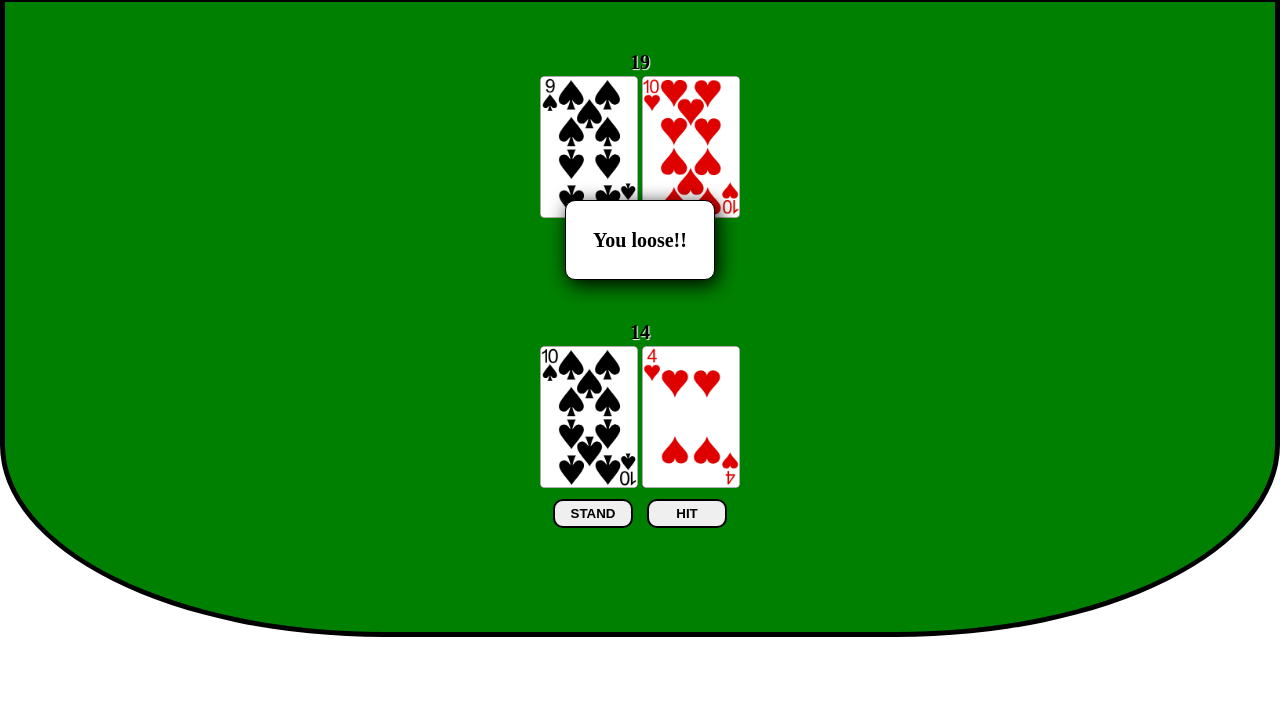
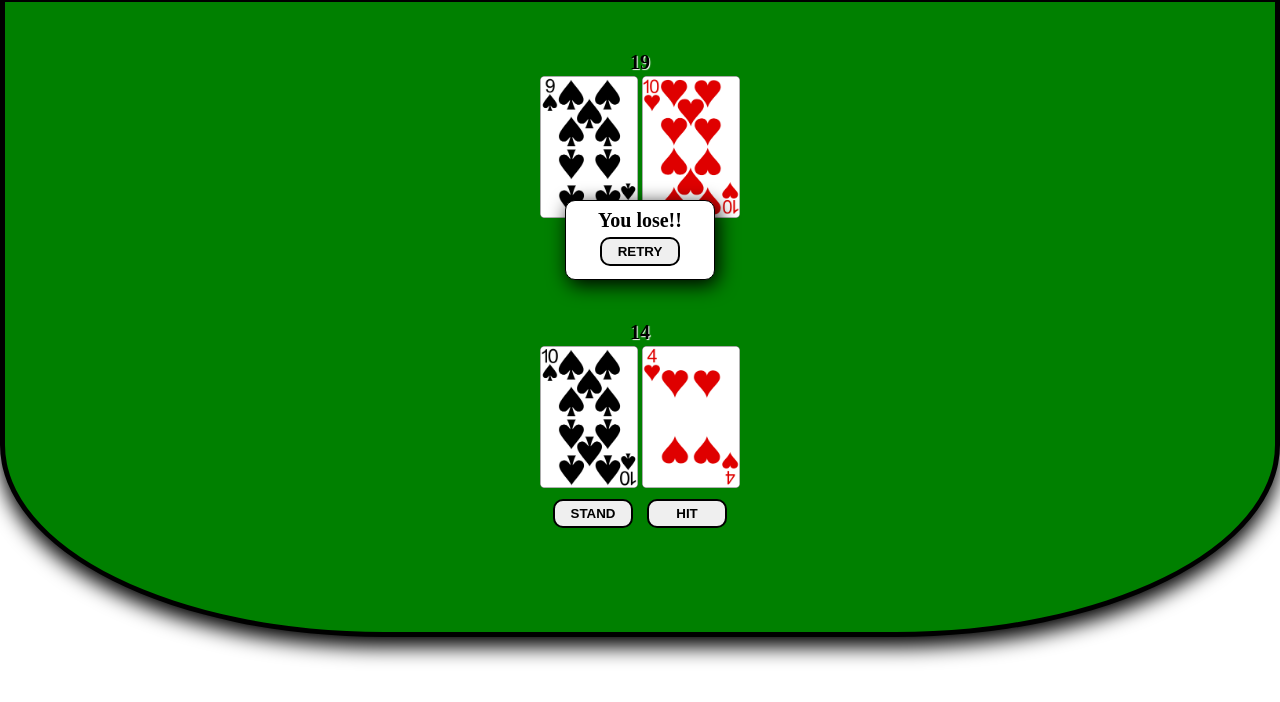
Before and after one commit to lazo2212/Blackjack_card_game, a plain HTML site: page index.html in a window 1280 px wide. Both pictures are taken after a click on the button "STAND". Shown: the part 40-742 px from the top of the page. Drawn offline with Linux system fonts and the light colour scheme.

Commit message:
modified:   assets/js/app.js 	modified:   assets/style/style.css

```diff
--- a/assets/js/app.js
+++ b/assets/js/app.js
@@ -1,3 +1,4 @@
+const blackjackApp = () => {
   const createDeck = () => {
     const DECK = [];
     const cards = [
@@ -99,6 +100,22 @@ const showMessage = (text) => {
     message.classList.add('message');
     message.textContent = text;
     document.body.appendChild(message);
+    const retryButton = document.createElement('button');
+    retryButton.classList.add('button');
+    retryButton.textContent = 'RETRY';
+    message.appendChild(retryButton);
+    const clearTable = () => {
+      dealerHand.innerHTML = '';
+      playerHand.innerHTML = '';
+      document.body.removeChild(message);
+    };
+    const retry = () => {
+      retryButton.addEventListener('click', () => {
+        clearTable();
+        blackjackApp();
+      });
+    };
+    retry();
   };
 
   const hit = () => {
@@ -129,17 +146,17 @@ const checkScore = () => {
     if (playerScore === 21) {
       showMessage('You win!!');
     } else if (dealerScore === 21) {
-    showMessage('You loose!!');
+      showMessage('You lose!!');
     } else if (dealerScore > 21) {
       showMessage('You win!!');
     } else if (playerScore > 21) {
-    showMessage('You loose!!');
+      showMessage('You lose!!');
     } else if (playerScore > dealerScore) {
       showMessage('You win!!');
     } else if (playerScore === dealerScore) {
       showMessage('Draw');
     } else {
-    showMessage('You loose!!');
+      showMessage('You lose!!');
     }
     buttonStand.removeEventListener('click', checkScore);
     buttonHit.removeEventListener('click', hit);
@@ -181,3 +198,6 @@ const initialDealingCards = () => {
   };
 
   initialDealingCards();
+};
+
+blackjackApp();
--- a/assets/style/style.css
+++ b/assets/style/style.css
@@ -18,8 +18,9 @@ h1 {
 .container {
   width: 100%;
   height: 80%;
-  background-color: green;
+  background-color: #008000;
   border: 5px solid #000;
+  box-shadow: 0 10px 20px #000;
   border-radius: 0 0 30% 30%;
   display: flex;
   flex-direction: column;
@@ -80,6 +81,7 @@ h1 {
   font-size: 20px;
   font-weight: 700;
   display: flex;
+  flex-direction: column;
   align-items: center;
   justify-content: center;
 }
```
Lines whose indentation alone changed are shown as unchanged.
